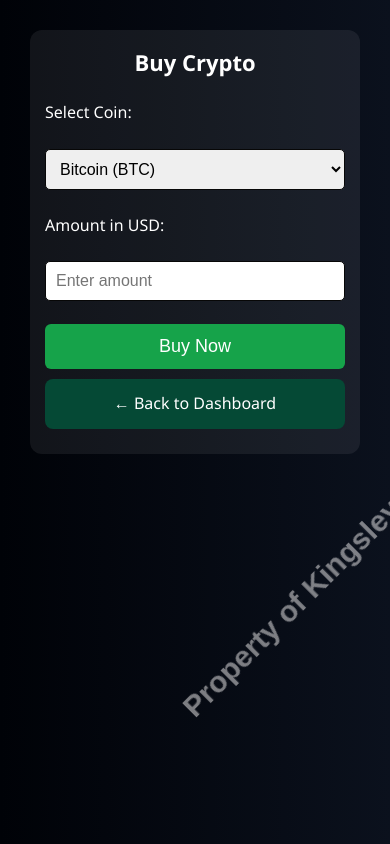
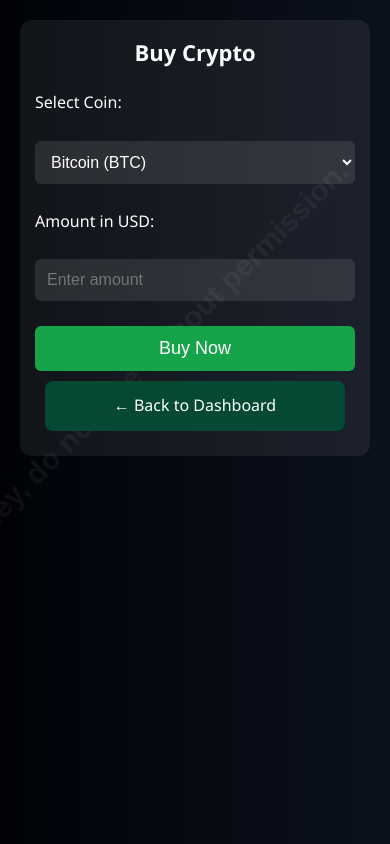
Before and after one commit to Dreysonglobal/cryptoapp, a plain HTML site: page buy.html in a window 390 px wide. Drawn offline with Linux system fonts and the light colour scheme; sample sign-in values are in the browser's storage.

Commit message:
changed style

```diff
--- a/css/style.css
+++ b/css/style.css
@@ -1,5 +1,19 @@
-/* css/style.css */
+* {
+  box-sizing: border-box;
+  margin: 0;
+  padding: 0;
+}
 
+body {
+  font-family: 'Segoe UI', sans-serif;
+  line-height: 1.6;
+  padding: 20px;
+  background: linear-gradient(to right, #000207, #0b111d); /* Dark background */
+  position: relative;
+  color: #fff;
+}
+
+/* Login Page */
 .login-container {
   max-width: 400px;
   margin: 100px auto;
@@ -8,6 +22,7 @@
   border-radius: 12px;
   box-shadow: 0 0 10px rgba(0, 0, 0, 0.3);
   text-align: center;
+  color: white;
 }
 
 .login-container h1 {
@@ -15,13 +30,17 @@
 }
 
 input[type="email"],
-  input[type="password"] {
+input[type="password"],
+input,
+select {
   width: 100%;
   padding: 12px;
   margin: 10px 0;
   border: none;
   border-radius: 6px;
   font-size: 16px;
+  background-color: rgba(255, 255, 255, 0.1);
+  color: white;
 }
 
 button {
@@ -46,6 +65,7 @@
   padding: 20px;
   background-color: rgba(255, 255, 255, 0.07);
   border-radius: 12px;
+  color: white;
 }
 
 header {
@@ -104,6 +124,7 @@
   padding: 20px;
   background-color: rgba(255, 255, 255, 0.07);
   border-radius: 12px;
+  color: white;
 }
 
 .form-page h2 {
@@ -115,12 +136,9 @@
   display: flex;
   flex-direction: column;
   gap: 15px;
-  }
-
-  form input,
-  form select {
-    padding: 10px;
-    font-size: 16px;
+  width: 100%;
+  max-width: 400px;
+  margin: 0 auto;
 }
 
 form button {
@@ -144,35 +162,18 @@
   text-decoration: none;
 }
 
-
-  #priceChart {
-    width: 80%;
-    height: 400px;
-    margin: 0 auto;
-  }
-
-  .chart-page {
-    text-align: center;
-    padding: 20px;
-  }
-
-  .back-link {
-    display: inline-block;
-    margin-top: 20px;
-    text-decoration: none;
-    color: #007bff;
-  }
-
 .back-link:hover {
   text-decoration: underline;
 }
 
+/* Chart Page */
 .chart-page {
   max-width: 800px;
   margin: 40px auto;
   padding: 20px;
-    background-color: white;
+  background-color: rgba(255, 255, 255, 0.07); /* Fixed */
   border-radius: 12px;
+  text-align: center;
 }
 
 .chart-page h2 {
@@ -180,19 +181,21 @@
   margin-bottom: 20px;
 }
 
+#priceChart,
 canvas {
-    max-width: 100%;
-    height: 400px;
+  width: 100% !important;
+  height: auto !important;
   margin: 0 auto;
 }
 
-  /* For transaction history */
+/* Transaction History Page */
 .transaction-page {
   max-width: 800px;
   margin: 40px auto;
   padding: 20px;
   background-color: rgba(255, 255, 255, 0.07);
   border-radius: 12px;
+  color: white;
 }
 
 .transaction-page h2 {
@@ -204,29 +207,31 @@
   width: 100%;
   margin-top: 20px;
   border-collapse: collapse;
+  color: white;
 }
 
-  table th,
+table th {
+  background-color: #1e40af;
+  color: #ffffff;
+}
+
 table td {
   padding: 12px;
   text-align: center;
   border: 1px solid #0f0101;
-  }
-
-  table th {
-    background-color: #4CAF50;
-    color: rgb(7, 3, 3);
+  background-color: rgba(255, 255, 255, 0.05);
+  color: #ffffff;
 }
 
 table tr:nth-child(even) {
-    background-color: #22555e;
+  background-color: #1e3a8a;
 }
 
 .logout-link {
   display: inline-block;
   width: 10%;
   text-align: center;
-    margin: 20px 650px;
+  margin: 20px auto;
   padding: 10px;
   background-color: #e74c3c;
   color: white;
@@ -236,29 +241,6 @@
 
 .logout-link:hover {
   background-color: #c0392b;
-  }
-
-
-  * {
-    box-sizing: border-box;
-    margin: 0;
-    padding: 0;
-  }
-
-  /* Body and container styling */
-  body {
-    font-family: 'Segoe UI', sans-serif;
-    line-height: 1.6;
-    padding: 20px;
-    background: linear-gradient(to right, #000207, #0b111d);
-    position: relative;
-    color: #fff;
-  }
-
-  .container {
-    max-width: 100%;
-    margin: auto;
-    padding: 10px;
 }
 
 /* Responsive buttons & links */
@@ -284,30 +266,7 @@
   background-color: #3d3d41;
 }
 
-  /* Responsive form */
-  form {
-    width: 100%;
-    max-width: 400px;
-    margin: 0 auto;
-  }
-
-  input,
-  select {
-    width: 100%;
-    padding: 10px;
-    margin: 8px 0;
-    border-radius: 5px;
-    border: 1px solid #070707;
-    font-size: 16px;
-  }
-
-  /* Chart and table responsiveness */
-  canvas {
-    width: 100% !important;
-    height: auto !important;
-  }
-
-  /* Mobile specific tweaks */
+/* Mobile-specific tweaks */
 @media (max-width: 768px) {
   h1,
   h2,
@@ -318,9 +277,12 @@
 
   .chart-page,
   .transaction-page,
-    .dashboard-page,
-    .login-page {
-      padding: 10px;
+  .dashboard,
+  .login-container,
+  .form-page {
+    padding: 15px;
+    width: 100%;
+    margin: 0 auto;
   }
 
   table {
@@ -329,31 +291,20 @@
     display: block;
   }
 
-    /* Ensure buttons and inputs fit properly on smaller screens */
-    .login-container,
-    .form-page,
-    .dashboard,
-    .chart-page,
-    .transaction-page {
-      padding: 15px;
-      width: 100%;
-      margin: 0 auto;
-    }
-
   .quick-actions {
-      grid-template-columns: 1fr; /* Stack quick actions on mobile */
+    grid-template-columns: 1fr;
   }
 }
 
-  /* Watermark styling */
+/* Watermark */
 body::before {
   content: "Property of Kingsley, do not use without permission.";
   font-size: 30px;
-    color: rgba(253, 251, 251, 0.952);
+  color: rgba(253, 251, 251, 0.1);
   position: fixed;
   top: 50%;
   left: 20%;
-    transform: translate(-50%, -30%);
+  transform: translate(-50%, -30%) rotate(-45deg);
   white-space: nowrap;
   z-index: -1;
   pointer-events: none;
@@ -361,6 +312,5 @@
   font-family: Arial, sans-serif;
   font-weight: bold;
   text-align: center;
-    transform: rotate(-45deg);
   user-select: none;
 }
```
Lines whose indentation alone changed are shown as unchanged.
